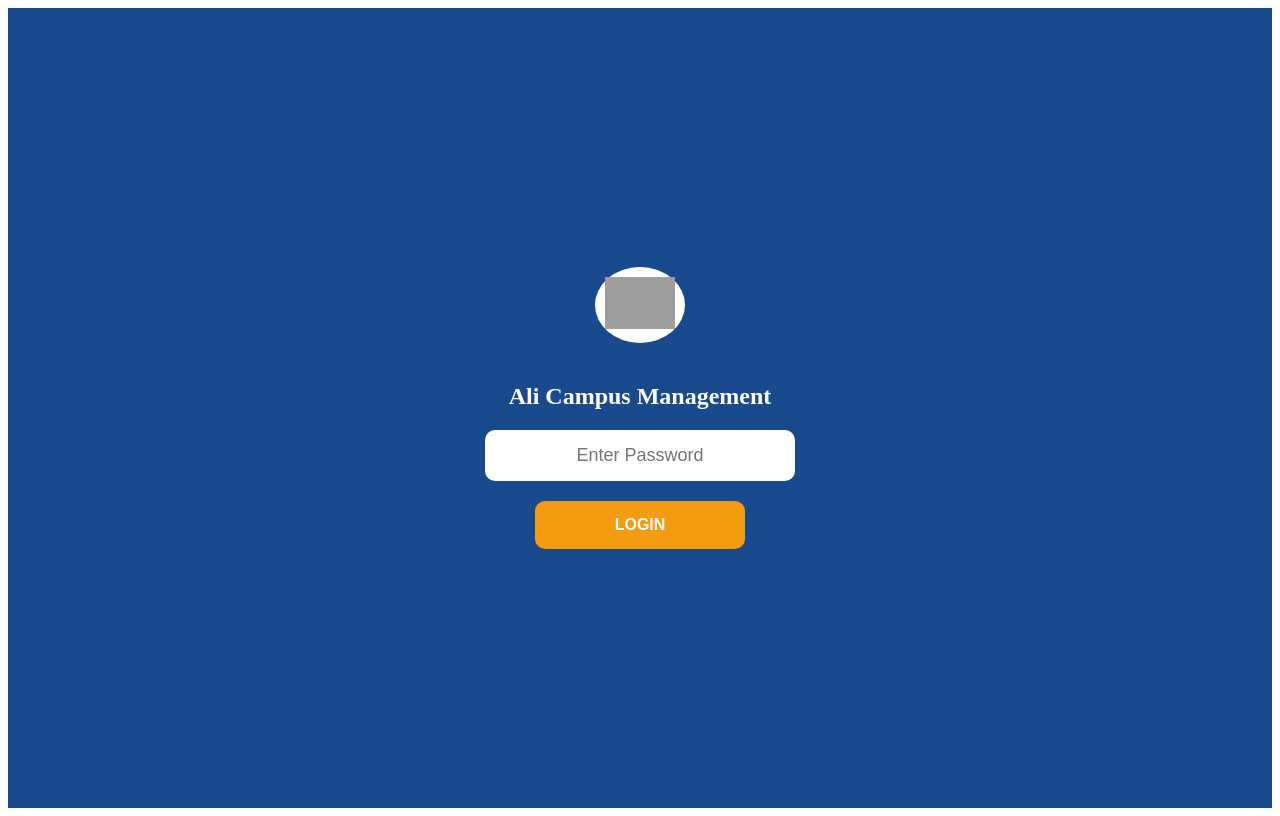
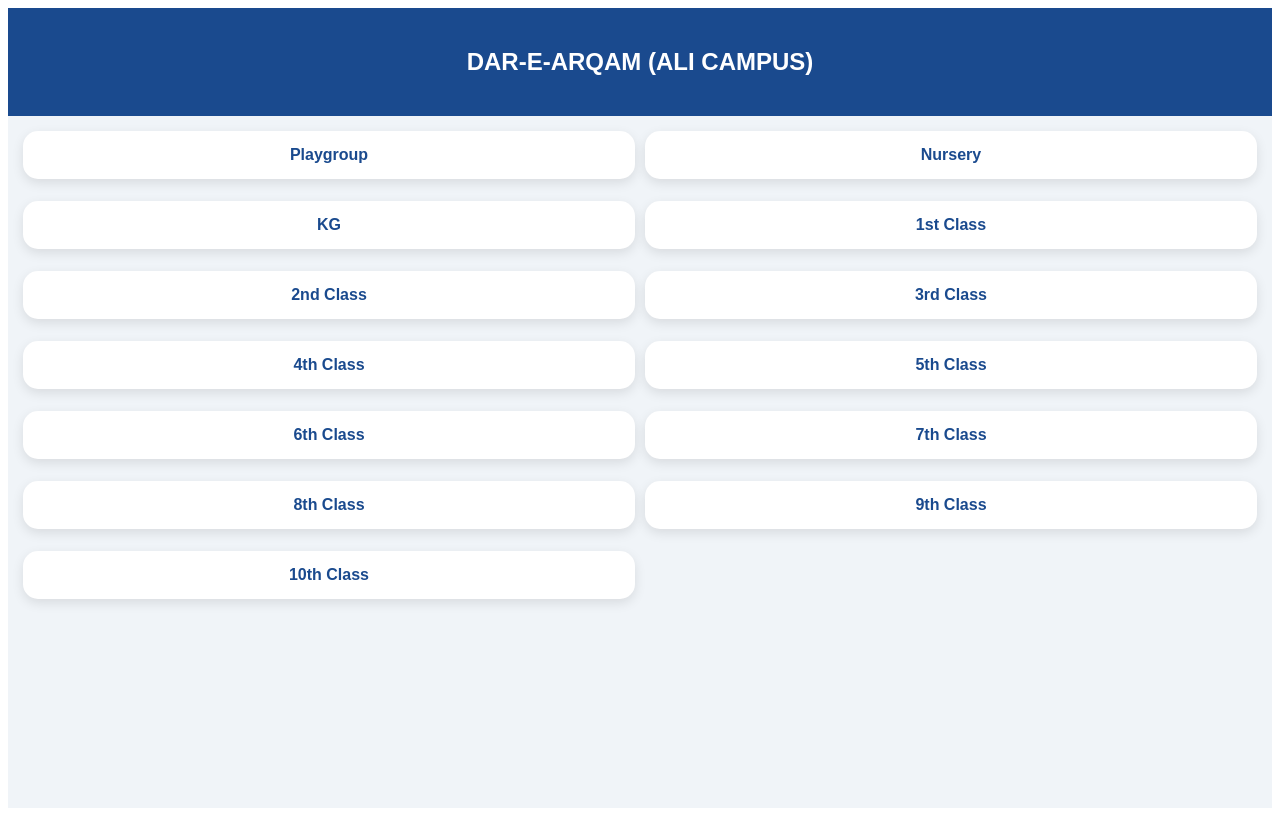
Before and after one commit to jani681/Darearqam-adhi-kot, a React (Vite) app: page / in a window 1280 px wide. Built offline with nearby package versions, Linux system fonts and the light colour scheme; grey boxes are pictures that could not be loaded.

Commit message:
Refactor App component and clean up state management

```diff
--- a/src/App.jsx
+++ b/src/App.jsx
@@ -1,178 +1,80 @@
 import React, { useState, useEffect } from 'react';
 import { db } from './firebase';
 import { collection, addDoc, getDocs, serverTimestamp, query, orderBy, where, updateDoc, deleteDoc, doc } from "firebase/firestore";
-import jsPDF from 'jspdf';
-import 'jspdf-autotable';
 
 const CLASSES = ["Playgroup", "Nursery", "KG", "1st Class", "2nd Class", "3rd Class", "4th Class", "5th Class", "6th Class", "7th Class", "8th Class", "9th Class", "10th Class"];
-const ADMIN_PASSWORD = "ali786";
 
 export default function App() {
   const [isLoggedIn, setIsLoggedIn] = useState(false);
   const [userRole, setUserRole] = useState('');
   const [staffData, setStaffData] = useState(null);
-  const [passInput, setPassInput] = useState('');
   const [view, setView] = useState('dashboard');
   const [records, setRecords] = useState([]);
   const [searchTerm, setSearchTerm] = useState('');
-  const [attendance, setAttendance] = useState({});
-  const [history, setHistory] = useState([]);
-  const [filterClass, setFilterClass] = useState(CLASSES[0]);
-  const [status, setStatus] = useState('Online');
-  const [classStats, setClassStats] = useState({});
 
-  // Student States
+  // Student Input States
   const [name, setName] = useState('');
   const [rollNo, setRollNo] = useState('');
   const [whatsapp, setWhatsapp] = useState('');
-  const [baseFee, setBaseFee] = useState('');
-  const [arrears, setArrears] = useState('');
   const [selectedClass, setSelectedClass] = useState(CLASSES[0]);
-  const [editingStudent, setEditingStudent] = useState(null);
 
-  // Staff States
-  const [staffRecords, setStaffRecords] = useState([]);
-  const [sName, setSName] = useState('');
-  const [sRole, setSRole] = useState('');
-  const [sSalary, setSSalary] = useState('');
-  const [sPass, setSPass] = useState('');
+  // --- STYLES ---
+  const cardStyle = { background: 'white', padding: '15px', borderRadius: '15px', boxShadow: '0 4px 12px rgba(0,0,0,0.1)', marginBottom: '12px' };
+  const inputStyle = { width: '100%', padding: '12px', margin: '8px 0', borderRadius: '10px', border: '1px solid #ddd' };
+  const waBtnStyle = { background: '#25D366', color: 'white', border: 'none', padding: '8px 15px', borderRadius: '8px', textDecoration: 'none', fontSize: '12px', fontWeight: 'bold', display: 'inline-block', marginTop: '10px' };
 
-  // Report States
-  const [monthlyData, setMonthlyData] = useState([]);
-  const [selectedMonth, setSelectedMonth] = useState(new Date().toISOString().slice(0, 7));
-
-  const today = new Date().toISOString().split('T')[0];
-
-  const fetchStats = async () => {
-    try {
-      const snap = await getDocs(collection(db, "ali_campus_records"));
-      const stats = {};
-      snap.docs.forEach(d => {
-        const cls = d.data().class;
-        stats[cls] = (stats[cls] || 0) + 1;
-      });
-      setClassStats(stats);
-    } catch (e) { console.error(e); }
-  };
-
-  const handleLogin = async () => {
-    if (passInput === ADMIN_PASSWORD) {
-      setUserRole('admin');
-      setIsLoggedIn(true);
-      fetchStats();
-      return;
-    }
-    try {
-      const q = query(collection(db, "staff_records"), where("password", "==", passInput));
-      const snap = await getDocs(q);
-      if (!snap.empty) {
-        const docData = snap.docs[0].data();
-        setStaffData({ id: snap.docs[0].id, ...docData });
-        setUserRole('staff');
-        setIsLoggedIn(true);
-        fetchStats();
-      } else { alert("Invalid Password!"); }
-    } catch (e) { alert("Login Error"); }
-  };
-
-  const fetchRecordsByClass = async (target, cls) => {
-    try {
-      setFilterClass(cls);
+  // --- FETCHING DATA ---
+  const fetchClassRecords = async (cls) => {
     const q = query(collection(db, "ali_campus_records"), where("class", "==", cls));
     const snap = await getDocs(q);
     setRecords(snap.docs.map(d => ({ id: d.id, ...d.data() })));
-      setView(target);
-    } catch (e) { console.error(e); }
+    setView('view_dir');
   };
-
-  // --- STYLES ---
-  const getNavStyle = (targetView) => ({
-    padding: '12px 5px', borderRadius: '10px', border: 'none', fontWeight: 'bold', fontSize: '10px',
-    backgroundColor: view === targetView ? '#f39c12' : '#ffffff', color: '#1a4a8e',
-    boxShadow: '0 4px 0 #bdc3c7', cursor:'pointer'
-  });
-  const cardStyle = { background: 'white', padding: '15px', borderRadius: '15px', boxShadow: '0 4px 12px rgba(0,0,0,0.1)', marginBottom: '12px' };
-  const inputStyle = { width: '100%', padding: '14px', margin: '8px 0', borderRadius: '10px', border: '1px solid #ddd', boxSizing:'border-box' };
-  const actionBtn = { width: '100%', padding: '15px', backgroundColor: '#1a4a8e', color: 'white', border: 'none', borderRadius: '10px', fontWeight: 'bold' };
-
-  if (!isLoggedIn) return (
-    <div style={{ display:'flex', flexDirection:'column', alignItems:'center', justifyContent:'center', height:'100vh', backgroundColor:'#1a4a8e', color:'white' }}>
-      <div style={{background:'white', padding:'10px', borderRadius:'50%', marginBottom:'20px'}}>
-        <img src="https://dar-e-arqam.org.pk/wp-content/uploads/2021/04/Logo.png" alt="Logo" style={{ width: '70px' }} />
-      </div>
-      <h2>Ali Campus Management</h2>
-      <input type="password" placeholder="Enter Password" value={passInput} onChange={(e)=>setPassInput(e.target.value)} style={{padding:'15px', borderRadius:'10px', width:'280px', border:'none', textAlign:'center', fontSize:'18px'}} />
-      <button onClick={handleLogin} style={{marginTop:'20px', padding:'15px 80px', borderRadius:'10px', border:'none', background:'#f39c12', color:'white', fontWeight:'bold', fontSize:'16px'}}>LOGIN</button>
-    </div>
-  );
 
   return (
     <div style={{ fontFamily: 'sans-serif', backgroundColor: '#f0f4f8', minHeight: '100vh' }}>
-      {/* HEADER */}
-      <div style={{ backgroundColor: '#1a4a8e', padding: '20px 10px', textAlign: 'center' }}>
-        <h3 style={{ color: 'white', margin: '0 0 15px 0' }}>DAR-E-ARQAM (ALI CAMPUS)</h3>
-        <div style={{ display: 'grid', gridTemplateColumns: 'repeat(4, 1fr)', gap: '8px', background:'rgba(255,255,255,0.1)', padding:'10px', borderRadius:'15px' }}>
-          <button onClick={() => setView('dashboard')} style={getNavStyle('dashboard')}>🏠 Home</button>
-          {userRole === 'admin' && <button onClick={() => setView('add')} style={getNavStyle('add')}>📝 Admit</button>}
-          {userRole === 'admin' && <button onClick={() => setView('sel_view')} style={getNavStyle('sel_view')}>📂 Dir</button>}
-          <button onClick={() => setView('sel_att')} style={getNavStyle('sel_att')}>✅ Atten</button>
-          {userRole === 'admin' && <button onClick={async () => {
-             const snap = await getDocs(query(collection(db, "staff_records"), orderBy("created_at", "desc")));
-             setStaffRecords(snap.docs.map(d => ({ id: d.id, ...d.data() })));
-             setView('staff_list');
-          }} style={getNavStyle('staff_list')}>👥 Staff</button>}
-          <button onClick={async () => {
-             const snap = await getDocs(query(collection(db, "daily_attendance"), orderBy("timestamp", "desc")));
-             setHistory(snap.docs.map(d => ({ id: d.id, ...d.data() })));
-             setView('history');
-          }} style={getNavStyle('history')}>📜 Hist</button>
-          {userRole === 'admin' && <button onClick={() => setView('sel_report')} style={getNavStyle('sel_report')}>📊 Reprt</button>}
-          <button onClick={() => setIsLoggedIn(false)} style={getNavStyle('logout')}>🚪 Out</button>
+      {/* HEADER SECTION */}
+      <div style={{ backgroundColor: '#1a4a8e', padding: '20px', textAlign: 'center', color: 'white' }}>
+        <h2>DAR-E-ARQAM (ALI CAMPUS)</h2>
+
+        {/* STAFF PANEL FIX: Displaying "Teacher: Name" */}
+        {userRole === 'staff' && staffData && (
+          <div style={{ marginTop: '10px', padding: '10px', background: 'rgba(255,255,255,0.2)', borderRadius: '10px' }}>
+            <h4 style={{ margin: 0 }}>Teacher: {staffData.name}</h4>
           </div>
+        )}
       </div>
 
-      <div style={{ padding: '15px', maxWidth: '500px', margin: 'auto' }}>
+      <div style={{ padding: '15px' }}>
 
-        {/* STAFF PANEL FIX: Display "Teacher: Name" */}
-        {userRole === 'staff' && staffData && (
-          <div style={{...cardStyle, background:'#1a4a8e', color:'white', textAlign:'center'}}>
-            <h4 style={{margin:0}}>Teacher: {staffData.name}</h4>
-            <small>{staffData.role}</small>
-          </div>
-        )}
+        {/* VIEW DIRECTORY WITH WHATSAPP BUTTON FIX */}
+        {view === 'view_dir' && (
+          <div>
+            <input
+              placeholder="🔍 Search Students..."
+              onChange={(e) => setSearchTerm(e.target.value)}
+              style={inputStyle}
+            />
+            {records.filter(r => r.student_name.toLowerCase().includes(searchTerm.toLowerCase())).map(r => (
+              <div key={r.id} style={cardStyle}>
+                <div style={{ display: 'flex', justifyContent: 'space-between' }}>
+                  <div>
+                    <b style={{ fontSize: '18px' }}>{r.student_name}</b>
+                    <p style={{ margin: '5px 0', color: '#666' }}>Roll: {r.roll_number} | Class: {r.class}</p>
 
-        {/* DASHBOARD */}
-        {view === 'dashboard' && (
-          <div style={{display:'grid', gridTemplateColumns:'1fr 1fr', gap:'12px'}}>
-            {CLASSES.map(c => (
-              <div key={c} onClick={() => fetchRecordsByClass(userRole === 'admin' ? 'view' : 'attendance', c)}
-                   style={{...cardStyle, borderLeft:'6px solid #f39c12', cursor: 'pointer', marginBottom:0}}>
-                <small style={{color:'#1a4a8e', fontWeight:'bold'}}>{c}</small>
-                <div style={{fontSize:'22px', fontWeight:'bold'}}>{classStats[c] || 0}</div>
-              </div>
-            ))}
-          </div>
-        )}
-
-        {/* DIRECTORY FIX: WhatsApp Button Included */}
-        {view === 'view' && userRole === 'admin' && (
-          <div>
-            <input placeholder="🔍 Search Students..." onChange={(e)=>setSearchTerm(e.target.value)} style={inputStyle} />
-            {records.filter(r => r.student_name?.toLowerCase().includes(searchTerm.toLowerCase())).map(r => (
-              <div key={r.id} style={cardStyle}>
-                <div style={{display:'flex', justifyContent:'space-between', alignItems:'flex-start'}}>
-                  <div>
-                    <b style={{fontSize:'18px'}}>{r.student_name}</b> <br/>
-                    <small>Roll: {r.roll_number} | Dues: {r.total_dues}</small>
-                    <div style={{marginTop:'8px'}}>
-                       <a href={`https://wa.me/${r.parent_whatsapp}`} target="_blank" style={{textDecoration:'none', background:'#25D366', color:'white', padding:'4px 10px', borderRadius:'5px', fontSize:'12px', fontWeight:'bold'}}>
+                    {/* ADMIN PANEL FIX: WhatsApp Button added here */}
+                    <a
+                      href={`https://wa.me/${r.parent_whatsapp}`}
+                      target="_blank"
+                      rel="noopener noreferrer"
+                      style={waBtnStyle}
+                    >
                       💬 WhatsApp
                     </a>
                   </div>
-                  </div>
-                  <div style={{display:'flex', gap:'5px'}}>
-                    <button onClick={() => { setEditingStudent(r); setName(r.student_name); setRollNo(r.roll_number); setWhatsapp(r.parent_whatsapp); setBaseFee(r.base_fee); setArrears(r.arrears); setSelectedClass(r.class); setView('add'); }} style={{background:'#f39c12', color:'white', border:'none', padding:'8px', borderRadius:'8px'}}>Edit</button>
-                    <button onClick={async () => { if(window.confirm("Delete?")) { await deleteDoc(doc(db, "ali_campus_records", r.id)); fetchRecordsByClass('view', filterClass); }}} style={{background:'#dc3545', color:'white', border:'none', padding:'8px', borderRadius:'8px'}}>Del</button>
+                  <div>
+                    <button style={{ background: '#f39c12', color: 'white', border: 'none', padding: '5px 10px', borderRadius: '5px', marginRight: '5px' }}>Edit</button>
+                    <button style={{ background: '#e74c3c', color: 'white', border: 'none', padding: '5px 10px', borderRadius: '5px' }}>Del</button>
                   </div>
                 </div>
               </div>
@@ -180,59 +82,14 @@
           </div>
         )}
 
-        {/* REMAINING COMPONENTS (Admit, Staff List, etc.) */}
-        {view === 'add' && (
-          <div style={cardStyle}>
-            <h3>{editingStudent ? 'Update Student' : 'New Admission'}</h3>
-            <input placeholder="Student Name" value={name} onChange={(e)=>setName(e.target.value)} style={inputStyle} />
-            <input placeholder="Roll Number" value={rollNo} onChange={(e)=>setRollNo(e.target.value)} style={inputStyle} />
-            <input placeholder="WhatsApp (e.g. 923001234567)" value={whatsapp} onChange={(e)=>setWhatsapp(e.target.value)} style={inputStyle} />
-            <input type="number" placeholder="Monthly Fee" value={baseFee} onChange={(e)=>setBaseFee(e.target.value)} style={inputStyle} />
-            <input type="number" placeholder="Arrears (Pichli Fees)" value={arrears} onChange={(e)=>setArrears(e.target.value)} style={inputStyle} />
-            <select value={selectedClass} onChange={(e)=>setSelectedClass(e.target.value)} style={inputStyle}>
-              {CLASSES.map(c => <option key={c} value={c}>{c}</option>)}
-            </select>
-            <button onClick={async () => {
-              const total = (Number(baseFee) || 0) + (Number(arrears) || 0);
-              const data = { student_name: name, roll_number: rollNo, parent_whatsapp: whatsapp, class: selectedClass, base_fee: Number(baseFee), arrears: Number(arrears), total_dues: total };
-              if(editingStudent) await updateDoc(doc(db, "ali_campus_records", editingStudent.id), data);
-              else await addDoc(collection(db, "ali_campus_records"), { ...data, created_at: serverTimestamp() });
-              alert("Saved Successfully!"); setView('dashboard'); fetchStats();
-            }} style={actionBtn}>SAVE STUDENT</button>
-          </div>
-        )}
-
-        {view === 'staff_list' && (
-           <div>
-             <div style={cardStyle}>
-               <h3>Add Staff</h3>
-               <input placeholder="Full Name" value={sName} onChange={(e)=>setSName(e.target.value)} style={inputStyle} />
-               <input placeholder="Role (e.g. Math Teacher)" value={sRole} onChange={(e)=>setSRole(e.target.value)} style={inputStyle} />
-               <input type="number" placeholder="Monthly Salary" value={sSalary} onChange={(e)=>setSSalary(e.target.value)} style={inputStyle} />
-               <input placeholder="Set Password" value={sPass} onChange={(e)=>setSPass(e.target.value)} style={inputStyle} />
-               <button onClick={async () => {
-                 await addDoc(collection(db, "staff_records"), { name: sName, role: sRole, salary: sSalary, password: sPass, created_at: serverTimestamp() });
-                 alert("Staff Registered!"); setSName(''); setSPass('');
-               }} style={actionBtn}>REGISTER STAFF</button>
-             </div>
-             {staffRecords.map(s => (
-               <div key={s.id} style={{...cardStyle, borderLeft:'6px solid #1a4a8e'}}>
-                 <b>{s.name}</b> <br/> <small>{s.role} | Salary: {s.salary}</small>
+        {/* DASHBOARD CLASSES */}
+        {view === 'dashboard' && (
+          <div style={{ display: 'grid', gridTemplateColumns: '1fr 1fr', gap: '10px' }}>
+            {CLASSES.map(cls => (
+              <div key={cls} onClick={() => fetchClassRecords(cls)} style={{ ...cardStyle, cursor: 'pointer', textAlign: 'center' }}>
+                <h4 style={{ margin: 0, color: '#1a4a8e' }}>{cls}</h4>
               </div>
             ))}
-           </div>
-        )}
-
-        {(view === 'sel_view' || view === 'sel_att' || view === 'sel_report') && (
-          <div style={cardStyle}>
-            <h3>Select Class</h3>
-            <select onChange={(e)=>setFilterClass(e.target.value)} style={inputStyle}>
-              {CLASSES.map(c => <option key={c} value={c}>{c}</option>)}
-            </select>
-            <button onClick={() => {
-              if(view === 'sel_report') { /* Logic for report */ }
-              else fetchRecordsByClass(view === 'sel_view' ? 'view' : 'attendance', filterClass);
-            }} style={actionBtn}>OPEN</button>
           </div>
         )}
       </div>
```
Lines whose indentation alone changed are shown as unchanged.
